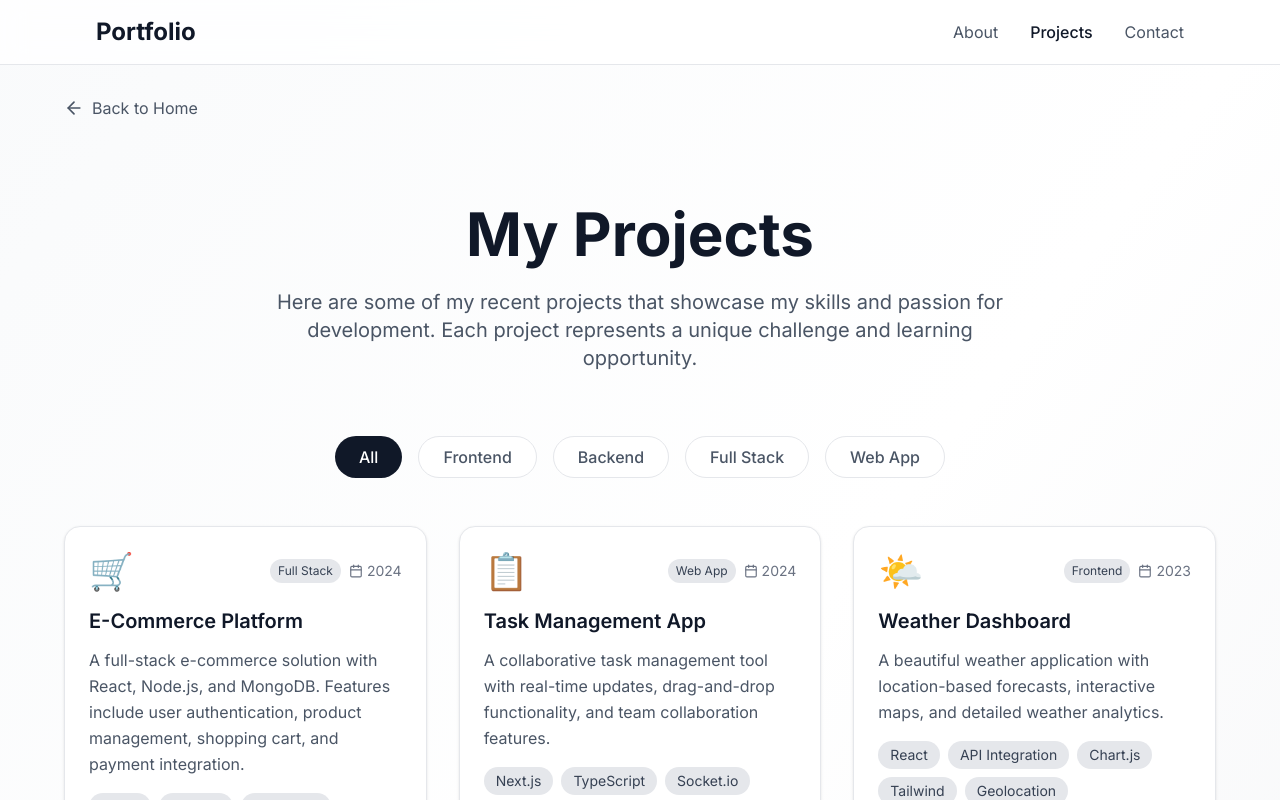
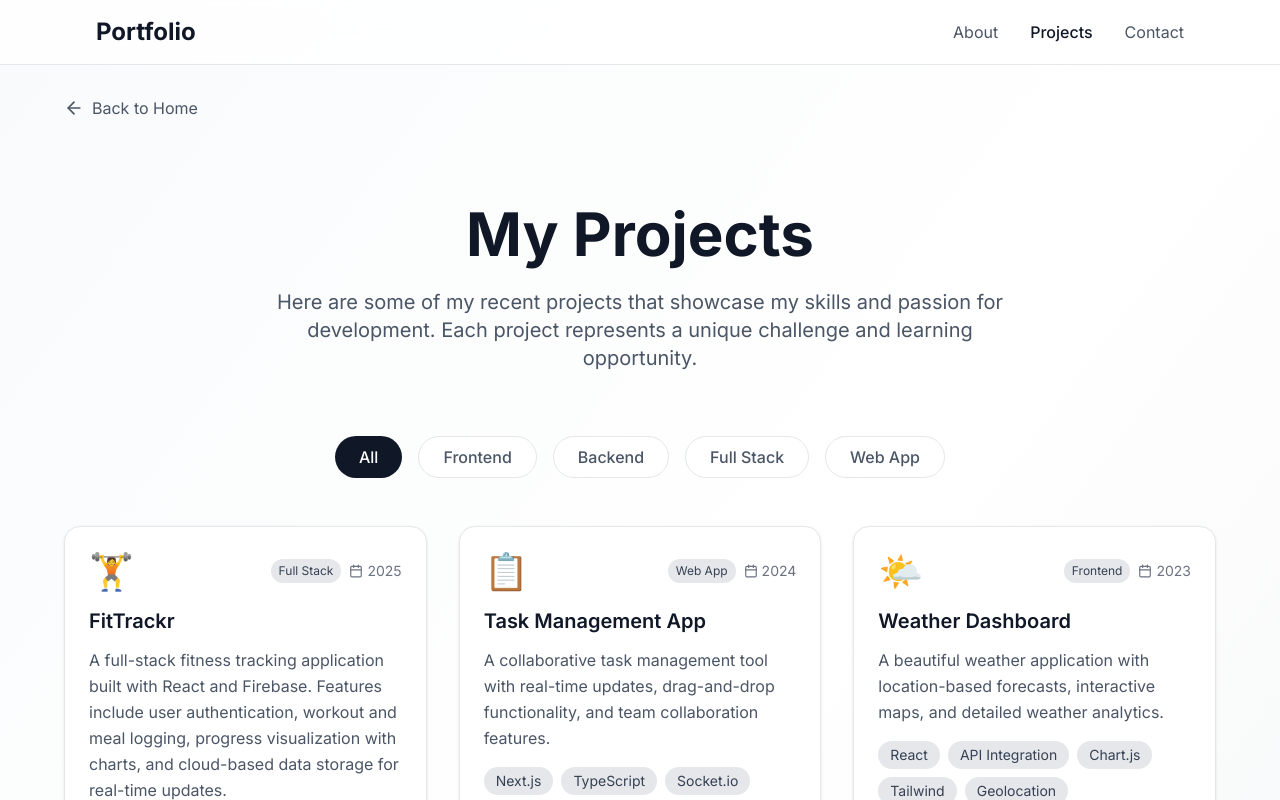
Before and after one commit to EdwardAH/portfolio-website, a Next.js app: page /projects in a window 1280 px wide. Shown: the top 800 px of the page. Built offline with nearby package versions, Linux system fonts and the light colour scheme.

Commit message:
added FitTrackr info

```diff
--- a/src/app/projects/page.tsx
+++ b/src/app/projects/page.tsx
@@ -7,13 +7,13 @@ import Link from 'next/link';
 export default function Projects() {
   const projects = [
     {
-      title: 'E-Commerce Platform',
-      description: 'A full-stack e-commerce solution with React, Node.js, and MongoDB. Features include user authentication, product management, shopping cart, and payment integration.',
-      image: '🛒',
-      tech: ['React', 'Node.js', 'MongoDB', 'Stripe', 'Express', 'JWT'],
+      title: 'FitTrackr',
+      description: 'A full-stack fitness tracking application built with React and Firebase. Features include user authentication, workout and meal logging, progress visualization with charts, and cloud-based data storage for real-time updates.',
+      image: '🏋️',
+      tech: ['React', 'Next.js','Firebase', 'Firestore', 'Chart.js','Firebase Hosting'],
       github: 'https://github.com/yourusername/ecommerce-platform',
       demo: 'https://ecommerce-demo.vercel.app',
-      date: '2024',
+      date: '2025',
       category: 'Full Stack'
     },
     {
```
